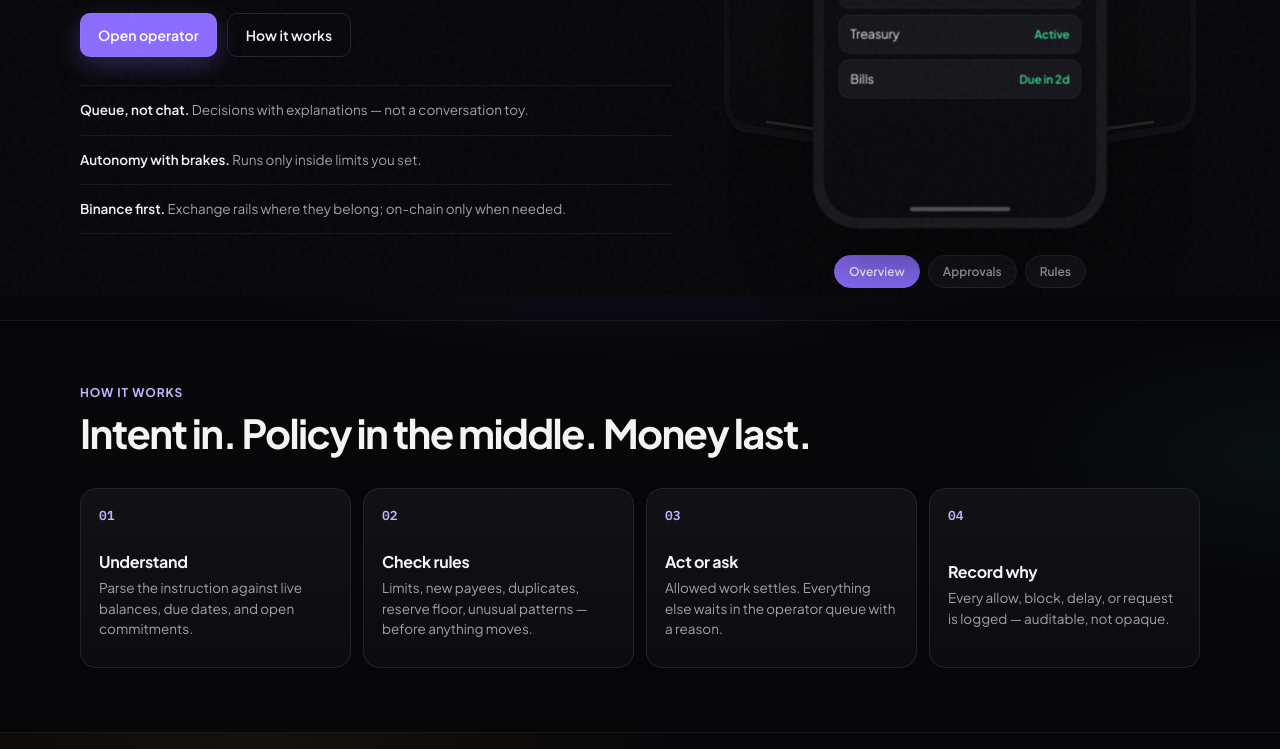
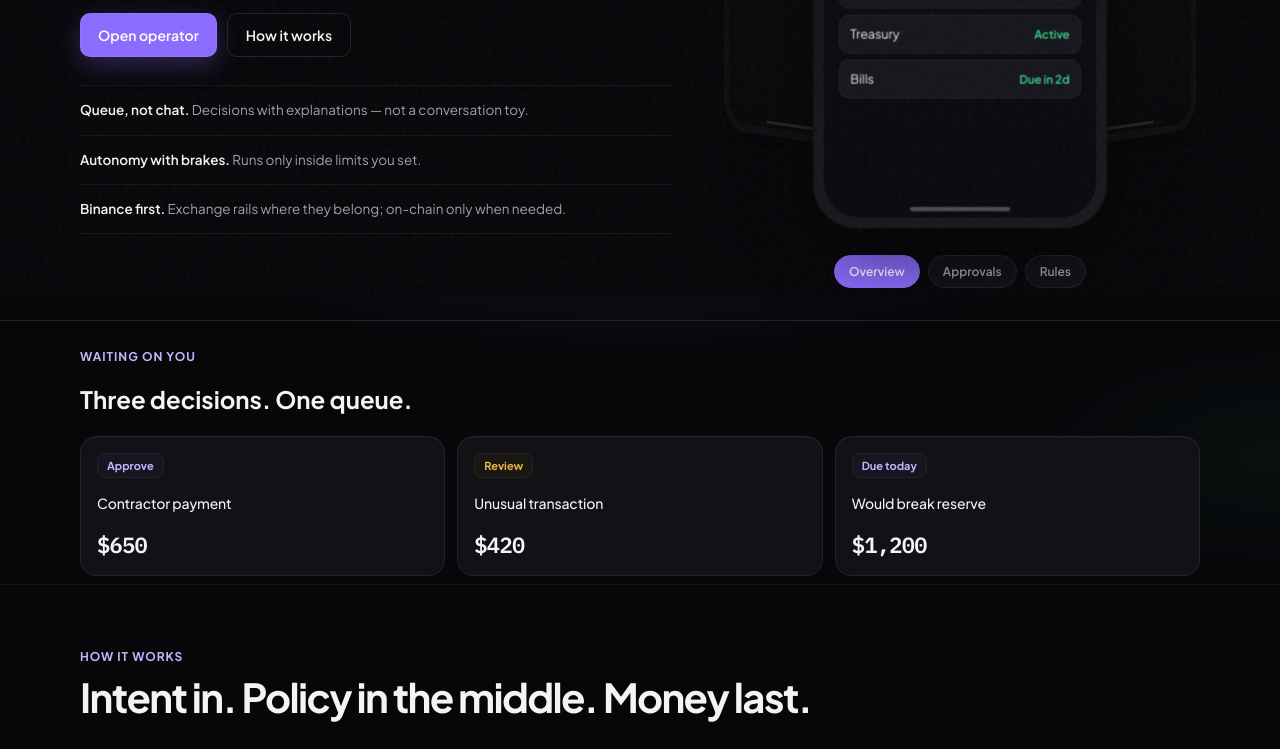
Before and after one commit to comzzy-comzzy/FundPilot, a website: page web/index.html in a window 1280 px wide. Shown: the part 504-1253 px from the top of the page. Drawn offline with Linux system fonts and the light colour scheme.

Commit message:
Style decision queue items as cards matching how-it-works

```diff
--- a/web/app.js
+++ b/web/app.js
@@ -174,6 +174,15 @@
     }
   });
 
+
+  document.querySelectorAll(".decision-card[data-to-slide]").forEach((b) => {
+    b.addEventListener("click", () => {
+      const i = Number(b.dataset.toSlide);
+      if (!Number.isNaN(i)) { layout(i); play(); }
+      document.getElementById("stage")?.scrollIntoView({ behavior: "smooth", block: "center" });
+    });
+  });
+
   layout(0);
   if (!new URLSearchParams(location.search).has("static")) play();
 })();
--- a/web/index.html
+++ b/web/index.html
@@ -201,6 +201,39 @@
       </div>
     </section>
 
+
+    <section class="decisions" id="queue">
+      <div class="wrap">
+        <div class="section-head">
+          <p class="kicker">Waiting on you</p>
+          <h2>Three decisions. One queue.</h2>
+        </div>
+        <ol class="decision-board">
+          <li>
+            <button type="button" class="decision-card" data-to-slide="1">
+              <span class="q-label">Approve</span>
+              <p>Contractor payment</p>
+              <b class="mono">$650</b>
+            </button>
+          </li>
+          <li>
+            <button type="button" class="decision-card" data-to-slide="1">
+              <span class="q-label warn">Review</span>
+              <p>Unusual transaction</p>
+              <b class="mono">$420</b>
+            </button>
+          </li>
+          <li>
+            <button type="button" class="decision-card" data-to-slide="1">
+              <span class="q-label">Due today</span>
+              <p>Would break reserve</p>
+              <b class="mono">$1,200</b>
+            </button>
+          </li>
+        </ol>
+      </div>
+    </section>
+
     <section class="how" id="how">
       <div class="wrap">
         <div class="section-head">
--- a/web/styles.css
+++ b/web/styles.css
@@ -493,6 +493,78 @@ code {
 }
 .ok { color: var(--ok); font-weight: 600; font-size: 11px; }
 
+
+/* Decision board — same card language as .steps */
+.decisions {
+  padding: 28px 0 8px;
+  border-top: 1px solid var(--line);
+}
+.decision-board {
+  list-style: none;
+  margin: 22px 0 0;
+  padding: 0;
+  display: grid;
+  gap: 12px;
+}
+.decision-board li { margin: 0; }
+.decision-card {
+  width: 100%;
+  display: grid;
+  grid-template-columns: auto 1fr auto;
+  gap: 12px 14px;
+  align-items: center;
+  text-align: left;
+  padding: 16px;
+  border: 1px solid var(--line);
+  border-radius: var(--radius);
+  background: var(--panel);
+  color: var(--text);
+  box-shadow: 0 1px 0 rgba(255,255,255,0.03) inset;
+  transition: border-color .2s ease, transform .2s ease, background .2s ease;
+}
+.decision-card:hover {
+  border-color: #3a3a45;
+  background: #14141a;
+  transform: translateY(-1px);
+}
+.decision-card:active { transform: translateY(0); }
+.decision-card p {
+  margin: 0;
+  font-size: 14px;
+  font-weight: 500;
+  letter-spacing: -0.01em;
+}
+.decision-card b {
+  font-size: 16px;
+  font-weight: 650;
+  letter-spacing: -0.03em;
+}
+.q-label {
+  font-size: 11px;
+  font-weight: 650;
+  color: var(--accent-2);
+  background: #17151f;
+  border: 1px solid var(--line);
+  padding: 5px 9px;
+  border-radius: 8px;
+  white-space: nowrap;
+  width: max-content;
+}
+.q-label.warn { color: var(--warn); background: #1a1710; }
+
+@media (min-width: 800px) {
+  .decision-board {
+    grid-template-columns: repeat(3, 1fr);
+  }
+  .decision-card {
+    grid-template-columns: 1fr;
+    align-items: start;
+    min-height: 140px;
+    gap: 14px;
+  }
+  .decision-card b { margin-top: auto; font-size: 22px; }
+}
+
 /* How */
 .how {
   padding: 64px 0;
```
